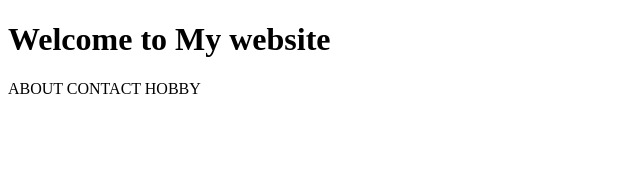
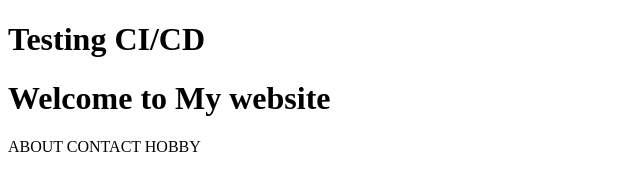
Before and after one commit to Eikshit05/new, a plain HTML site: page index.html in a window 1280 px wide. Shown: the whole page, without its empty margins (0-640 px from the left). Drawn offline with Linux system fonts and the light colour scheme.

Commit message:
Changes made

```diff
--- a/index.html
+++ b/index.html
@@ -6,6 +6,7 @@
     <title>Document</title>
 </head>
 <body>
+    <h1>Testing CI/CD</h1>
     <h1>Welcome to My website</h1>
     <a hef="about.html">ABOUT</a>
     <a hef="contact.html">CONTACT</a>
```
